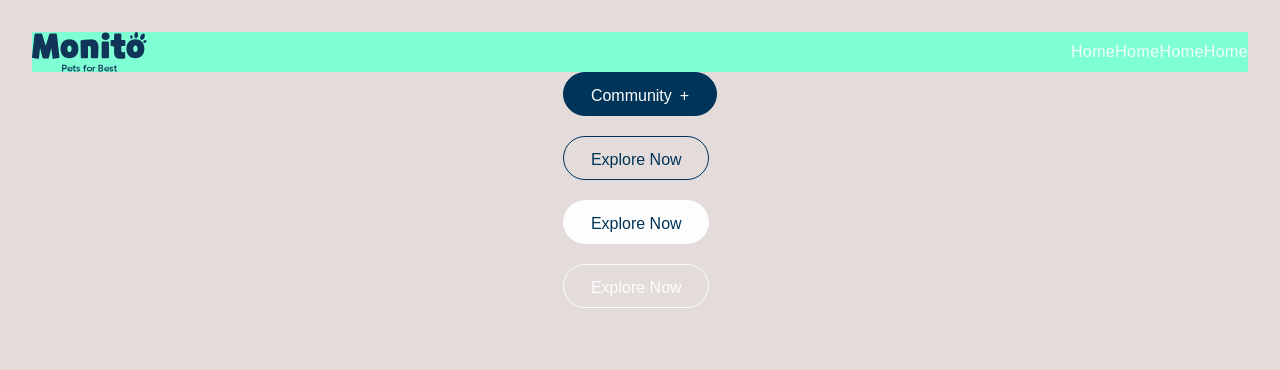
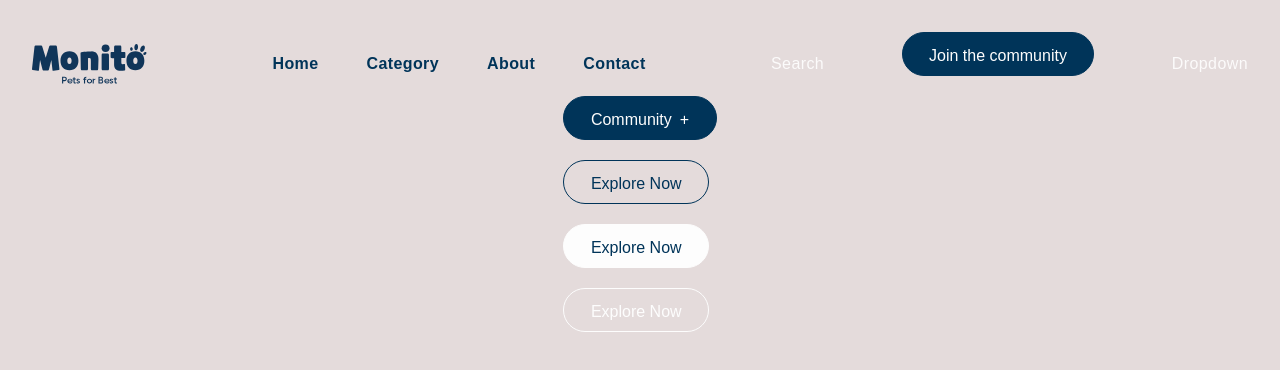
Before and after one commit to makcik303123/online-store, a React (Vite) app: page / in a window 1280 px wide. Shown: the top 370 px of the page. Built offline with nearby package versions, Linux system fonts and the light colour scheme.

Commit message:
continue header

```diff
--- a/src/components/Header/Header.module.scss
+++ b/src/components/Header/Header.module.scss
@@ -1,11 +1,26 @@
 .header {
-  background-color: aquamarine;
   width: 100%;
   display: flex;
   justify-content: space-between;
   align-items: center;
 }
 
+.logo {
+  margin-right: 48px;
+}
+
+.nav {
+  display: flex;
+}
+
 .list {
   display: flex;
 }
+
+.item {
+  color: #003459;
+  font-size: 16px;
+  font-weight: 700;
+  line-height: 24px;
+  margin-right: 48px;
+}
--- a/src/components/Header/Header.tsx
+++ b/src/components/Header/Header.tsx
@@ -1,21 +1,36 @@
 import React from "react";
 import styles from "./Header.module.scss";
 import logo from "../../assets/Header/logo.svg";
+import { Button, ButtonType } from "../../ui/button";
 
 const navLinks = ["Home", "Category", "About", "Contact"];
 
 export const Header = () => {
   return (
     <div className={styles.header}>
-      <img width={115} height={40} src={logo} alt="logo" />
-      <div className={styles.nav}>
-        <ul className={styles.list}>
-          <li>Home</li>
-          <li>Home</li>
-          <li>Home</li>
-          <li>Home</li>
-        </ul>
-      </div>
+      <>
+        <img
+          className={styles.logo}
+          width={115}
+          height={40}
+          src={logo}
+          alt="logo"
+        />
+        <div className={styles.nav}>
+          <ul className={styles.list}>
+            {navLinks.map((link) => (
+              <li className={styles.item}>{link}</li>
+            ))}
+          </ul>
+        </div>
+      </>
+      <>
+        <div>Search</div>
+        <Button type={ButtonType.DEFOLT}>
+          <span>Join the community</span>
+        </Button>
+        <div>Dropdown</div>
+      </>
     </div>
   );
 };
--- a/src/libs/reset.scss
+++ b/src/libs/reset.scss
@@ -1,6 +1,7 @@
 body {
   height: 100%;
   line-height: 1.5;
+  font-family: SVN-Gilroy, sans-serif;
 }
 
 * {
```
